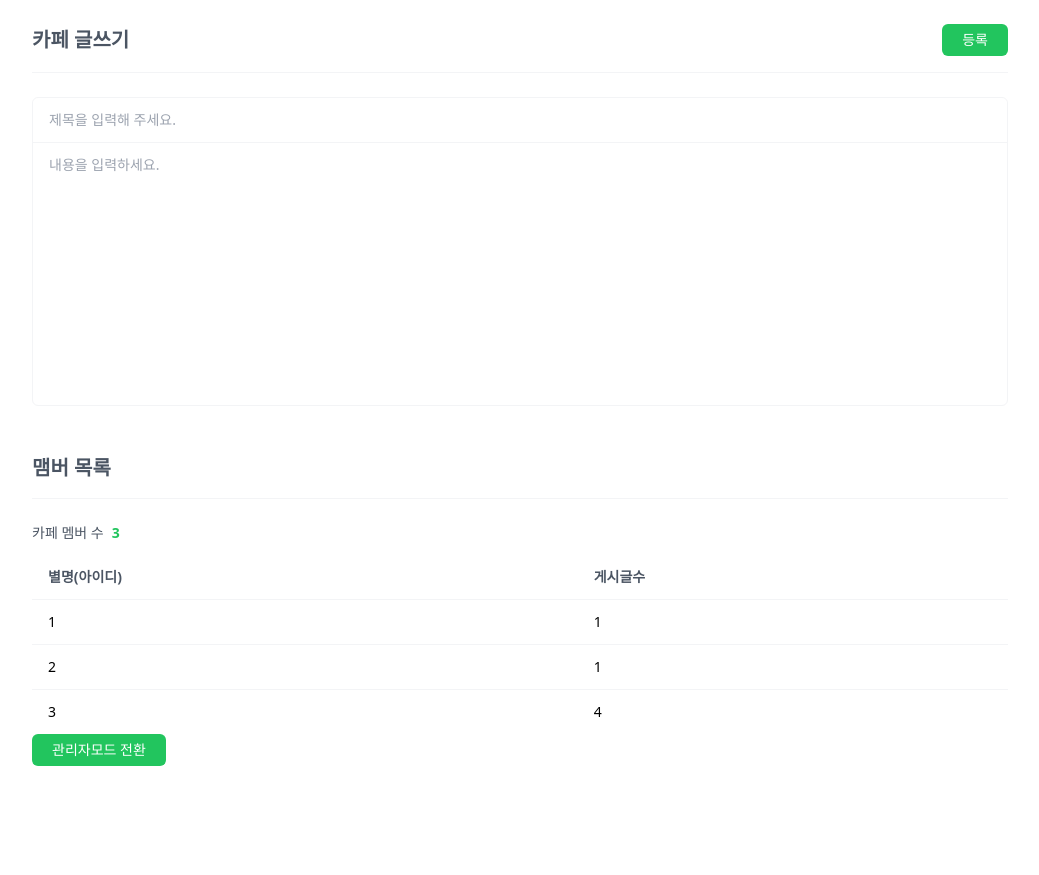
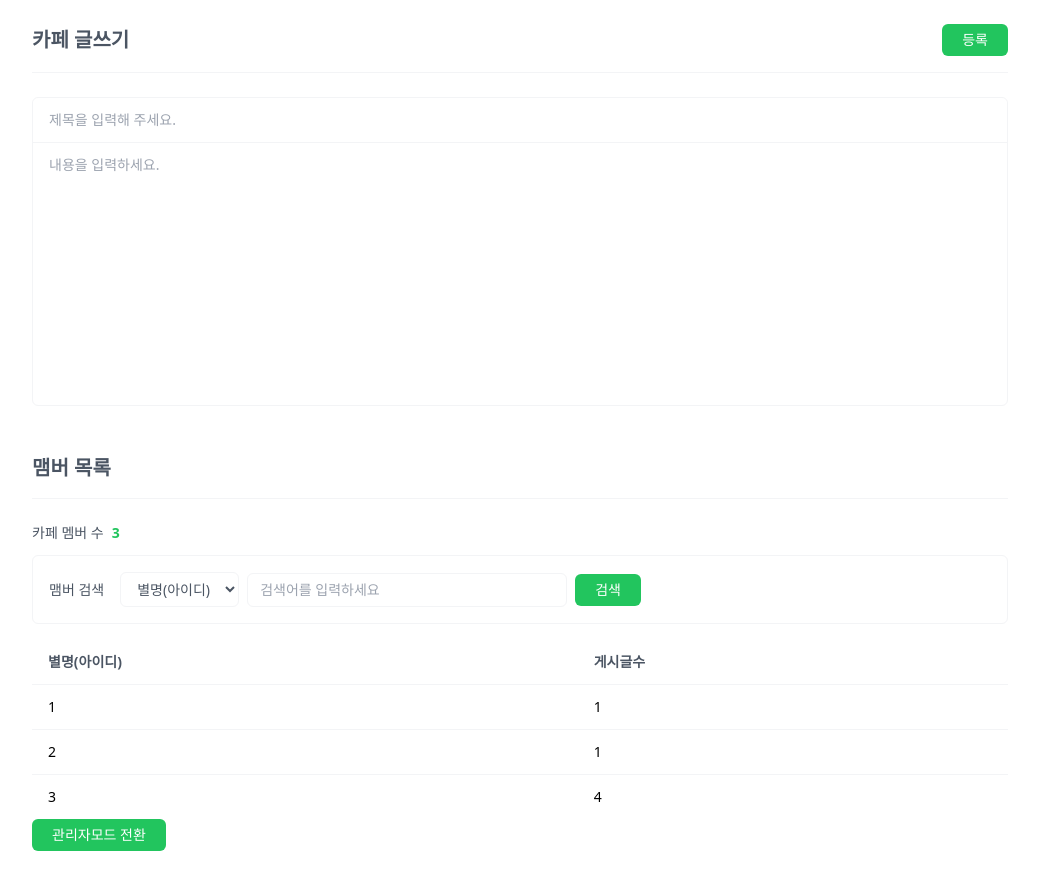
Before and after one commit to kjfcvx12/RedHat-Team-4, a React (Vite) app: page /member in a window 1280 px wide. Both pictures are taken after a click on the button "관리자모드 전환". Shown: the whole page, without its empty margins (120-1159 px from the left). Before the commit the page ends 800 px from the top, so only its background shows below. Built offline with nearby package versions, Linux system fonts and the light colour scheme.

Commit message:
add search ui

```diff
--- a/src/components/Member.jsx
+++ b/src/components/Member.jsx
@@ -1,4 +1,4 @@
-import React, {useEffect} from 'react';
+import React, {useEffect, useState} from 'react';
 import {useCafe} from "./CafeContextPro.jsx";
 
 const Member = () => {
@@ -22,12 +22,21 @@ const Member = () => {
         {id:"post6", title:"sixth", content:"sixth_content", writerId:"3"}
     ];
 
+    const categories = ["별명(아이디)", "게시글수"];
+
+    const [input, setInput] = useState("");
+
 
     //mount 되었을 때 게시글 목록 가져오기
     useEffect(() => {
         // eslint-disable-next-line react-hooks/exhaustive-deps
         posts = JSON.parse(localStorage.getItem("posts")) || [];
     }, []);
+
+    //카테고리로 맴버 검색
+    const findByCategory = () => {
+
+    }
 
     //회원 목록 확인용 버튼(삭제 예정)
     const changeUser = () => {
@@ -51,11 +60,24 @@ const Member = () => {
                                     <h5 className="text-sm text-gray-600">카페 멤버 수</h5>
                                     <span className="text-sm font-bold text-green-500">{users.length}</span>
                                 </div>
+                                <div className="flex items-center gap-2 mb-4 p-4 bg-white border border-gray-100 rounded-md">
+                                    <span className="text-sm font-medium text-gray-600 mr-2">맴버 검색</span>
+                                    <select className="px-3 py-1.5 text-sm text-gray-600 border border-gray-100 rounded-md outline-none bg-white focus:border-green-500 transition-colors">
+                                        {categories.map((category) => (
+                                            <option>{category}</option>
+                                        ))}
+                                    </select>
+                                    <input placeholder="검색어를 입력하세요" className="flex-1 max-w-xs px-3 py-1.5 text-sm text-black border border-gray-100 rounded-md outline-none bg-white focus:border-green-500 transition-colors"
+                                        value={input} onChange={(e)=>setInput(e.target.value)}/>
+                                    <button onClick={findByCategory}
+                                        className="px-5 py-1.5 bg-green-500 hover:bg-green-500 text-white text-sm font-medium rounded-md transition-colors">검색</button>
+                                </div>
                                 <table className="w-full text-sm">
                                     <thead className="bg-white border-b border-gray-100">
                                         <tr className="text-left text-gray-600">
-                                            <th className="px-4 py-3 font-semibold">별명(아이디)</th>
-                                            <th className="px-4 py-3 font-semibold">게시글수</th>
+                                            {categories.map((category) => (
+                                                <th className="px-4 py-3 font-semibold">{category}</th>
+                                            ))}
                                         </tr>
                                     </thead>
                                     <tbody className="divide-y divide-gray-100">
```
